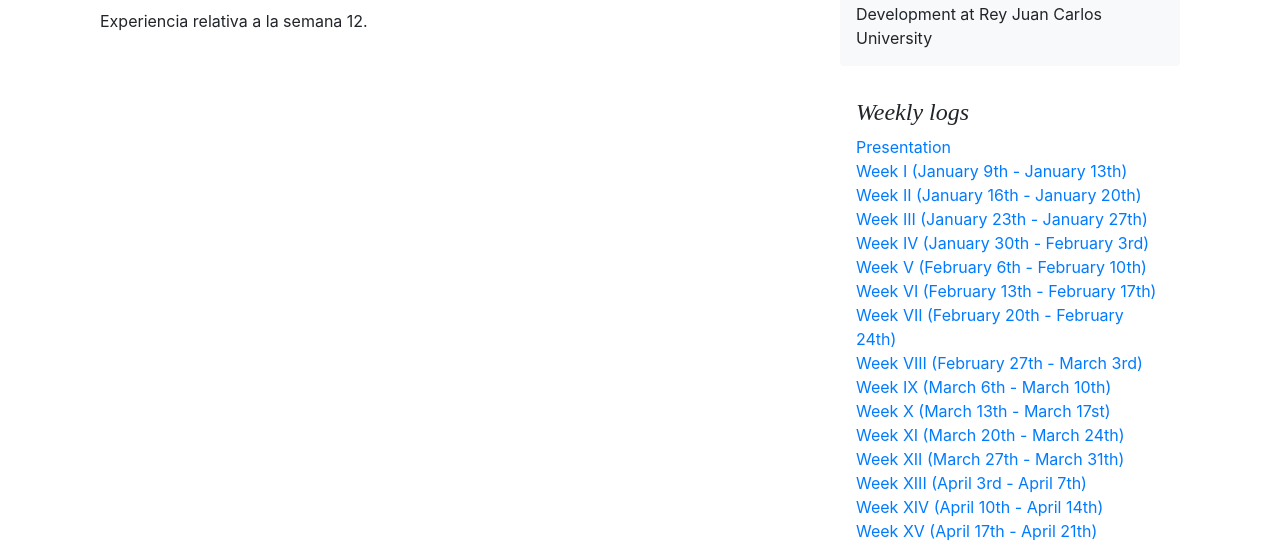
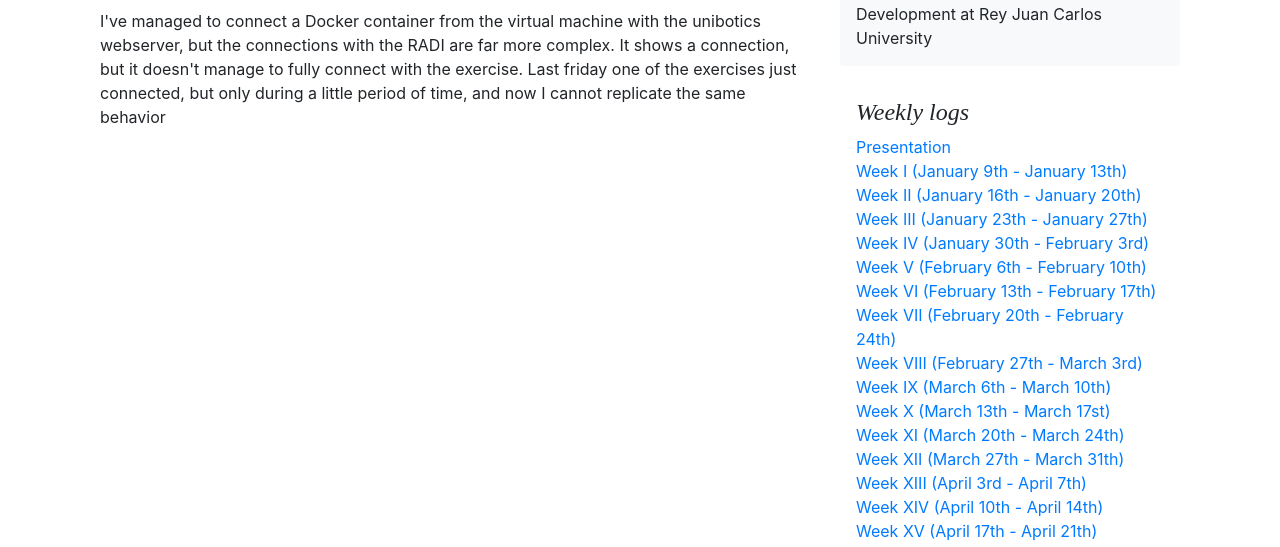
Before and after one commit to TheRoboticsClub/2023-upe-carlos-del-aguila, a plain HTML site: page docs/post_12.html in a window 1280 px wide. Shown: the part 232-779 px from the top of the page. Drawn offline with Linux system fonts and the light colour scheme.

Commit message:
post 11-12

```diff
--- a/docs/post_12.html
+++ b/docs/post_12.html
@@ -43,7 +43,7 @@
                         <h2 class="blog-post-title">Week XII (March 27th - March 31th)</h2>
                         <p class="blog-post-meta">Fecha aquí, 2023 by <a href="#">Carlos del Águila</a></p>
 
-                        <p>Experiencia relativa a la semana 12.</p>
+                        <p>I've managed to connect a Docker container from the virtual machine with the unibotics webserver, but the connections with the RADI are far more complex. It shows a connection, but it doesn't manage to fully connect with the exercise. Last friday one of the exercises just connected, but only during a little period of time, and now I cannot replicate the same behavior</p>
                     </div>
 
                 </div>
```
Also changed, not shown: docs/post_11.html (+1 -1 lines).
